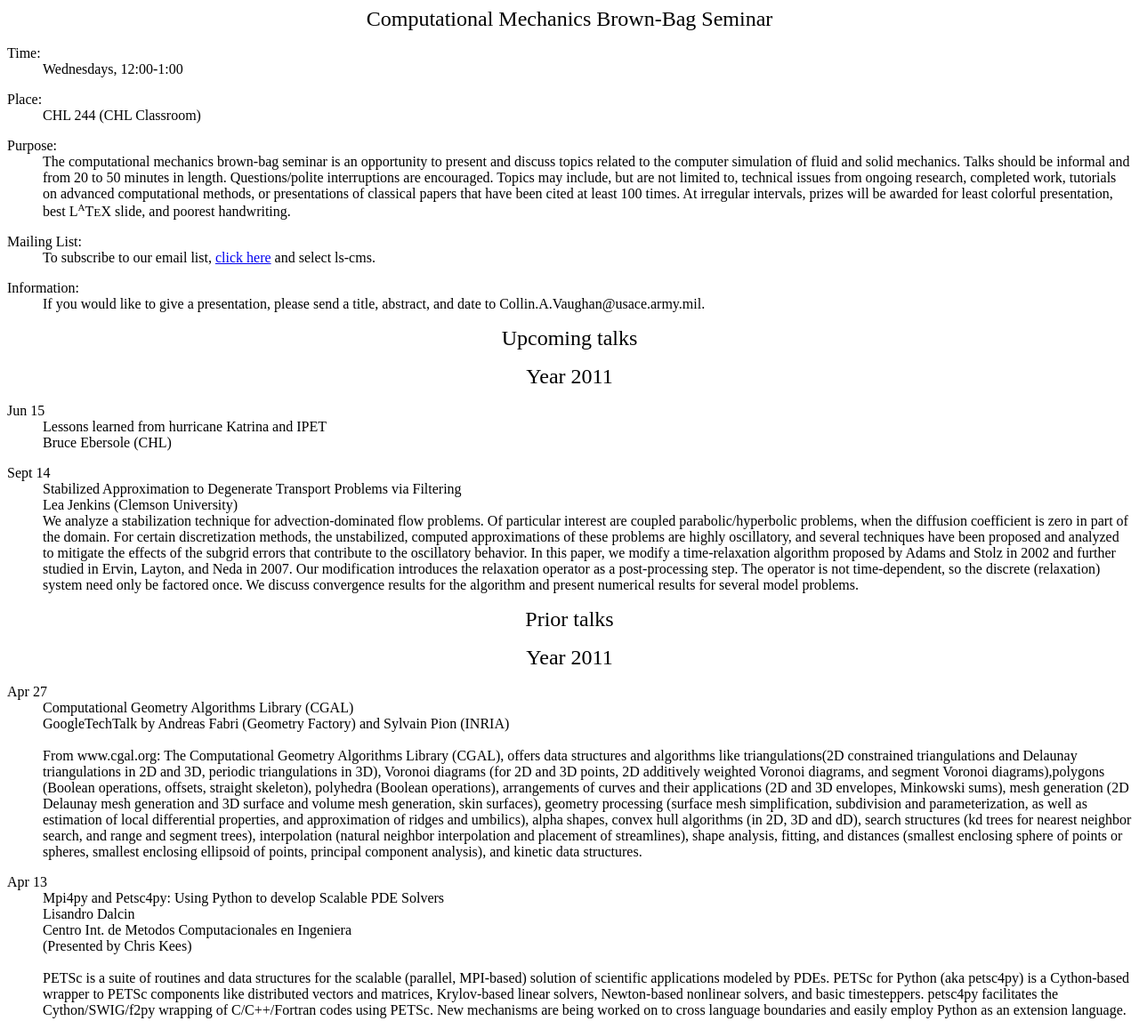
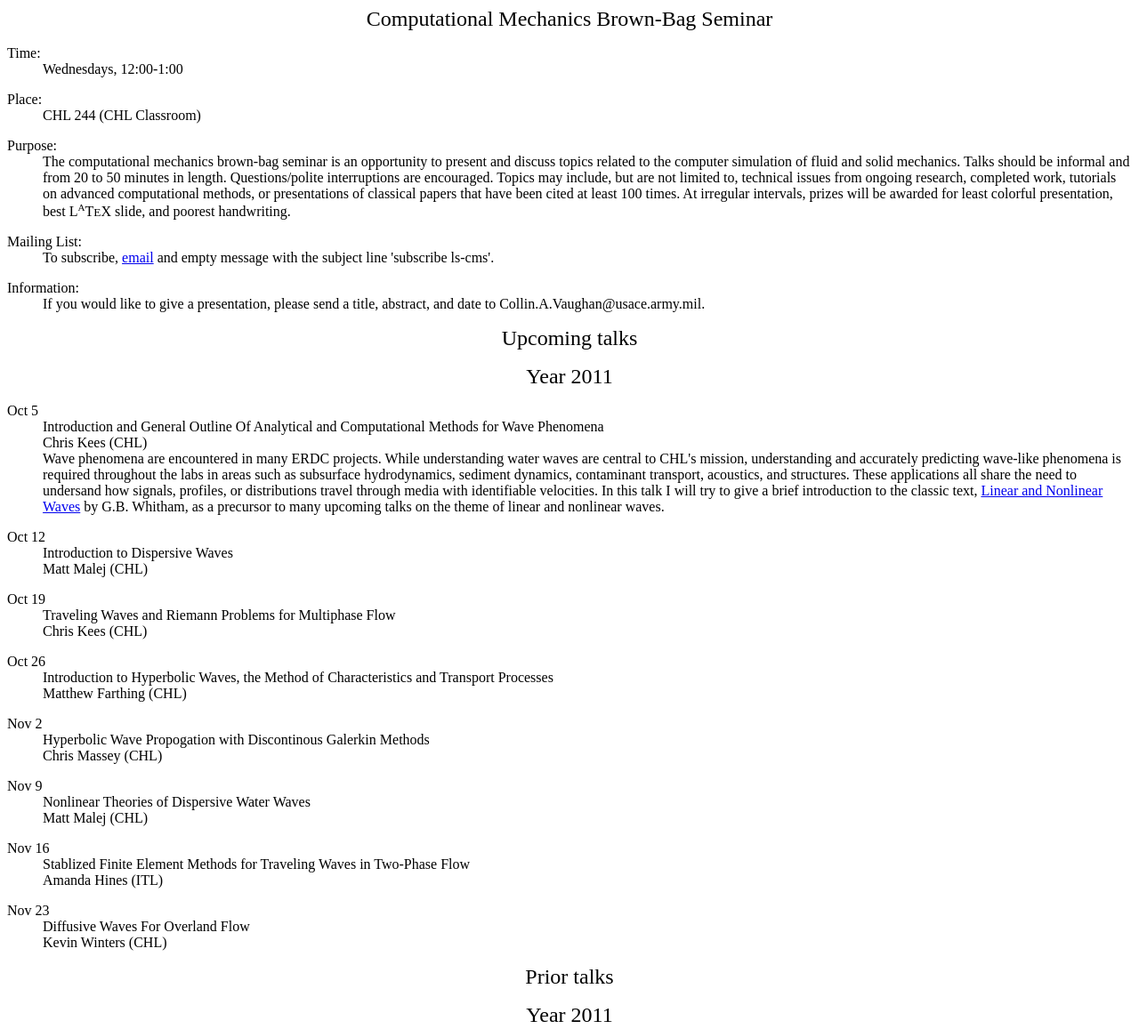
Before and after one commit to erdc/seminar, a plain HTML site: page index.html in a window 1280 px wide. Shown: the top 1157 px of the page at 89% size. Drawn offline with Linux system fonts and the light colour scheme.

Commit message:
updated with a tentative schedule

```diff
--- a/index.html
+++ b/index.html
@@ -52,10 +52,9 @@ original version by:  Nikos Drakos, CBLU, University of Leeds
 <P>
 </DD>
 <DT>Mailing List:</DT>
-<DD>To subscribe to our email list,
-  <A NAME="tex2html1"
-  HREF="http://lst.usace.army.mil/majordomosubunsub.htm">click here</A>
-and select ls-cms.
+<DD>To subscribe, <A NAME="tex2html1"
+  HREF="mailto:majordomo@lst.usace.army.mil">email</A>
+and empty message with the subject line 'subscribe ls-cms'.
 
 <P>
 </DD>
@@ -80,32 +79,76 @@ and select ls-cms.
 
 <P>
 <DL COMPACT>
-<DT>Jun 15</DT>
-<DD>Lessons learned from hurricane Katrina and IPET
+<DT>Oct 5</DT>
+<DD>Introduction and General Outline Of Analytical and
+  Computational Methods for Wave Phenomena
 <BR>
-Bruce Ebersole (CHL)
+Chris Kees (CHL)
+<BR>
+Wave
+  phenomena are encountered in many ERDC projects. While understanding
+  water waves are central to CHL's mission, understanding and
+  accurately predicting wave-like phenomena is required throughout the
+  labs in areas such as subsurface hydrodynamics, sediment dynamics,
+  contaminant transport, acoustics, and structures.  These
+  applications all share the need to undersand how signals, profiles,
+  or distributions travel through media with identifiable
+  velocities. In this talk I will try to give a brief introduction to
+  the classic text, <A NAME="tex2html2"
+  HREF="http://www.amazon.com/Linear-Nonlinear-Waves-Applied-Mathematics/dp/0471940909">Linear and Nonlinear
+    Waves</A>
+by G.B. Whitham, as a precursor to many upcoming talks on the theme
+  of linear and nonlinear waves.
+
+<P>
+</DD>
+<DT>Oct 12</DT>
+<DD>Introduction to Dispersive Waves
+<BR>
+Matt Malej (CHL)
 <BR>
 <P>
 </DD>
-<DT>Sept 14</DT>
-<DD>Stabilized Approximation to Degenerate Transport Problems via Filtering
+<DT>Oct 19</DT>
+<DD>Traveling Waves and Riemann Problems for Multiphase Flow
 <BR>
-Lea Jenkins (Clemson University)
+Chris Kees (CHL)
 <BR>
-We analyze a stabilization technique for advection-dominated
-flow problems.  Of particular interest are coupled parabolic/hyperbolic
-problems, when the diffusion coefficient is zero in part of the domain.
-For certain discretization methods, the unstabilized, computed
-approximations of these problems are highly oscillatory, and several
-techniques have been proposed and analyzed to mitigate the effects of the
-subgrid errors that contribute to the oscillatory behavior.  In this
-paper, we modify a time-relaxation algorithm proposed by Adams and Stolz
-in 2002 and further studied in Ervin, Layton, and Neda in 2007.  Our
-modification introduces the relaxation operator as a post-processing step.
-The operator is not time-dependent, so the discrete (relaxation) system
-need only be factored once.  We discuss convergence results for the
-algorithm and present numerical results for several model problems.
-
+<P>
+</DD>
+<DT>Oct 26</DT>
+<DD>Introduction to Hyperbolic Waves, the Method of Characteristics and Transport Processes
+<BR>
+Matthew Farthing (CHL)
+<BR>
+<P>
+</DD>
+<DT>Nov 2</DT>
+<DD>Hyperbolic Wave Propogation with Discontinous Galerkin Methods
+<BR>
+Chris Massey (CHL)
+<BR>
+<P>
+</DD>
+<DT>Nov 9</DT>
+<DD>Nonlinear Theories of Dispersive Water Waves
+<BR>
+Matt Malej (CHL)
+<BR>
+<P>
+</DD>
+<DT>Nov 16</DT>
+<DD>Stablized Finite Element Methods for Traveling Waves in Two-Phase Flow
+<BR>
+Amanda Hines (ITL)
+<BR>
+<P>
+</DD>
+<DT>Nov 23</DT>
+<DD>Diffusive Waves For Overland Flow
+<BR>
+Kevin Winters (CHL)
+<BR>
 <P>
 </DD>
 </DL>
@@ -905,7 +948,7 @@ Fred Tracy
 <P>
 </DD>
 <DT>April 23</DT>
-<DD><A NAME="tex2html2"
+<DD><A NAME="tex2html3"
   HREF="talks/Farthing-4-23-08">Mixed methods on the cheap (sometimes)</A>
 <BR>
 Matthew Farthing
@@ -913,7 +956,7 @@ Matthew Farthing
 <P>
 </DD>
 <DT>April 16</DT>
-<DD><A NAME="tex2html3"
+<DD><A NAME="tex2html4"
   HREF="talks/Peters-4-16-08">Some thoughts on the homogenization of granular media</A>
 <BR>
 John Peters
@@ -921,7 +964,7 @@ John Peters
 <P>
 </DD>
 <DT>April 2 &amp; 9</DT>
-<DD><A NAME="tex2html4"
+<DD><A NAME="tex2html5"
   HREF="talks/Kees-4-2-08">Subversion, python, and other occult practices.</A>
 <BR>
 Chris Kees
@@ -929,7 +972,7 @@ Chris Kees
 <P>
 </DD>
 <DT>Mar 26</DT>
-<DD><A NAME="tex2html5"
+<DD><A NAME="tex2html6"
   HREF="talks/Peters-3-26-08">Discrete element methods: the answer  to the granular media problem?</A>
 <BR>
 John Peters
@@ -945,7 +988,7 @@ Stacy Howington
 <P>
 </DD>
 <DT>Mar 12</DT>
-<DD><A NAME="tex2html6"
+<DD><A NAME="tex2html7"
   HREF="talks/Chrispell-3-12-08">Modeling Time Dependent Viscoelastic Fluid Flow Using a Fractional Step
 <IMG
  WIDTH="12" HEIGHT="15" ALIGN="BOTTOM" BORDER="0"
@@ -970,7 +1013,7 @@ simulations, and give a-priori error estimates.
 <P>
 </DD>
 <DT>Mar 5</DT>
-<DD><A NAME="tex2html7"
+<DD><A NAME="tex2html8"
   HREF="talks/Peters-3-5-08">The trouble with granular media.</A>
 <BR>
 John Peters
@@ -978,7 +1021,7 @@ John Peters
 <P>
 </DD>
 <DT>Feb 27</DT>
-<DD><A NAME="tex2html8"
+<DD><A NAME="tex2html9"
   HREF="talks/Farthing-2-27-08">Calculating locally conservative velocity fields using discontinuous enrichment and other non-conforming finite elements.</A>
 <BR>
 Matthew Farthing
@@ -998,7 +1041,7 @@ One serious deficiency of standard Galerkin finite element methods
 <P>
 </DD>
 <DT>Feb 20</DT>
-<DD><A NAME="tex2html9"
+<DD><A NAME="tex2html10"
   HREF="talks/Kees-2-20-08">Conservative level set methods for incompressible air/water flow.</A>
 <BR>
 Chris Kees
```
Also changed, not shown: 1 other file.
